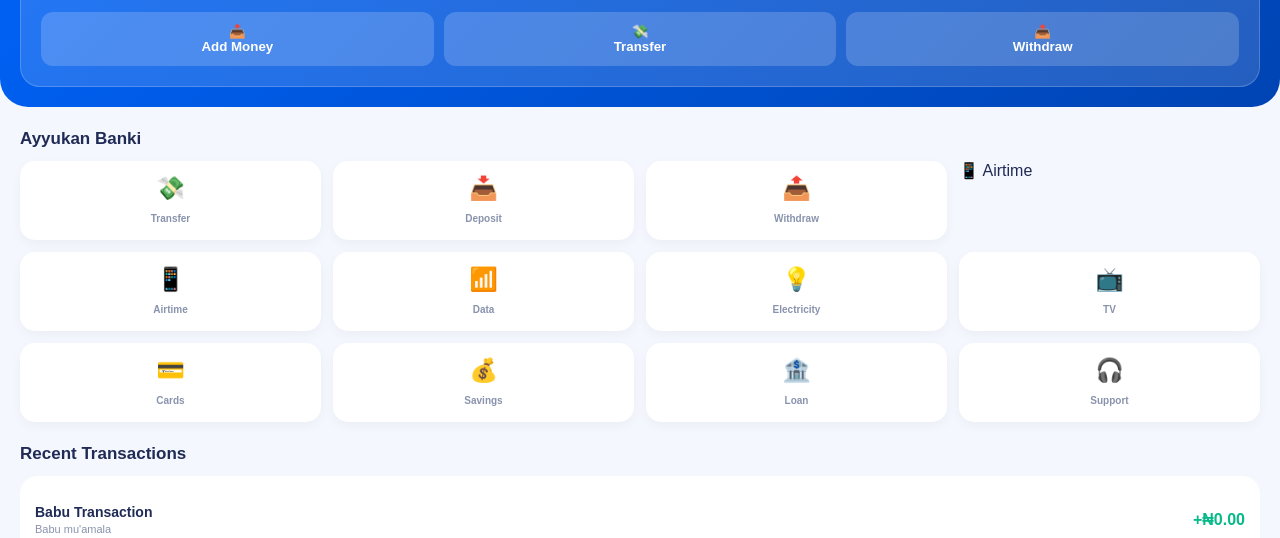
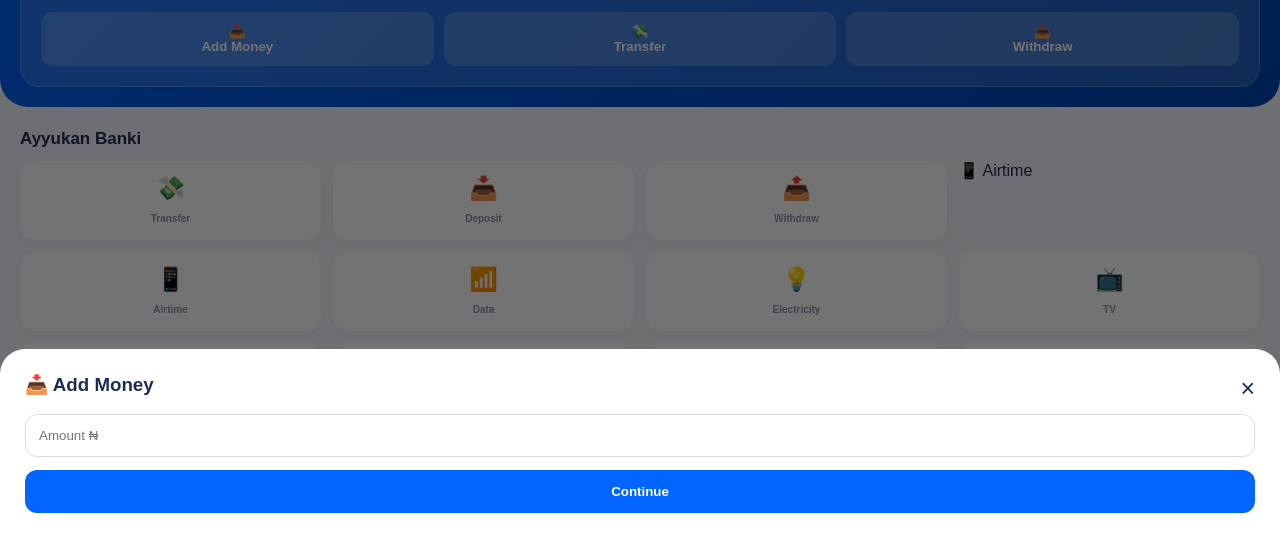
Before and after one commit to daninna422-ops/MMA-bank-, a plain HTML site: page index.html in a window 1280 px wide. Both pictures are taken after a click on the button "📥 Add Money". Shown: the part 262-800 px from the top of the page. Drawn offline with Linux system fonts and the light colour scheme.

Commit message:
Add modal open and close functions in index.html

```diff
--- a/index.html
+++ b/index.html
@@ -904,5 +904,15 @@ function buyAirtime(event) {
   </div>
 
 </div>
-</body>
+<script>
+
+function openModal(id) {
+  document.getElementById(id).style.display = "flex";
+}
+
+function closeModal(id) {
+  document.getElementById(id).style.display = "none";
+}
+
+</script></body>
 </html>
```
